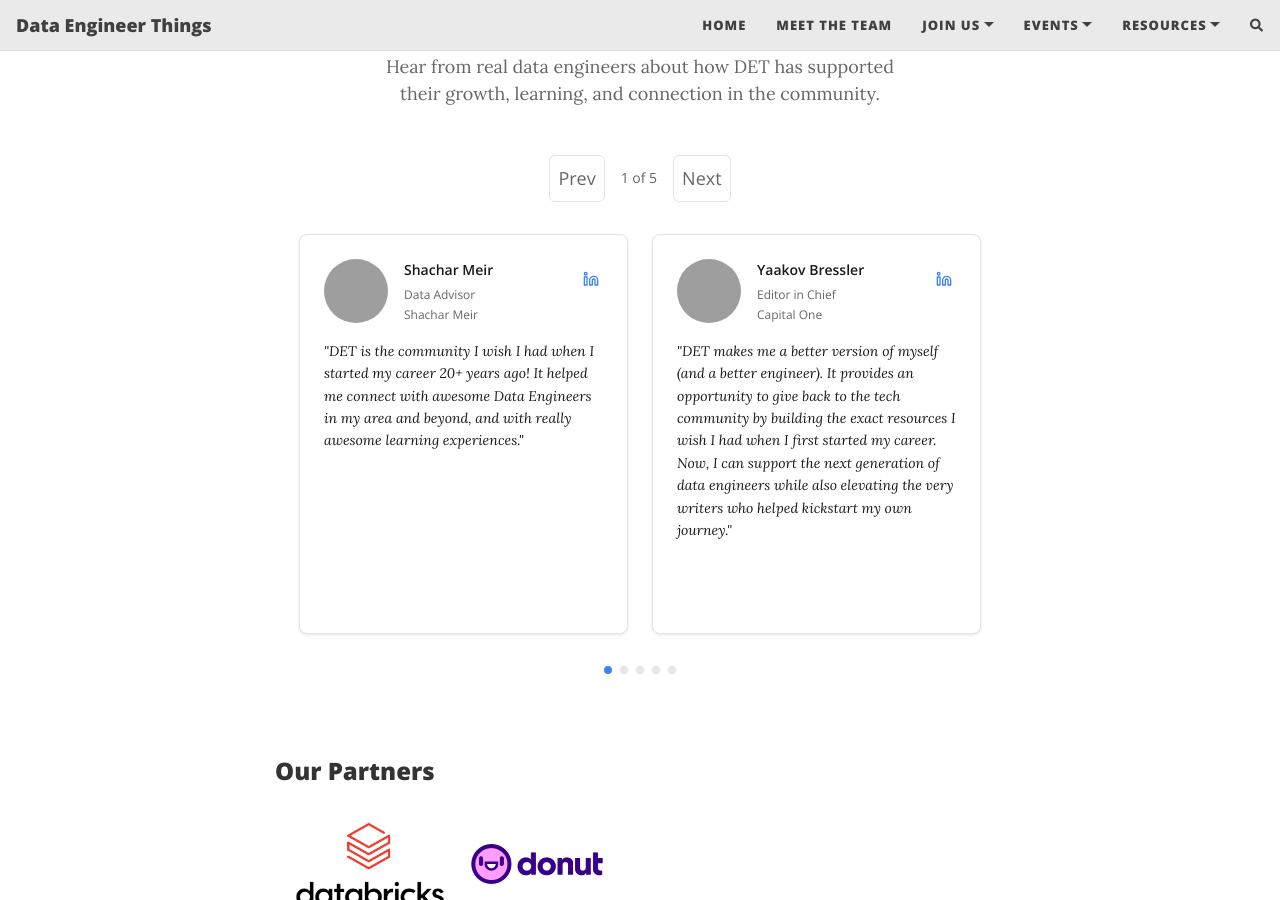
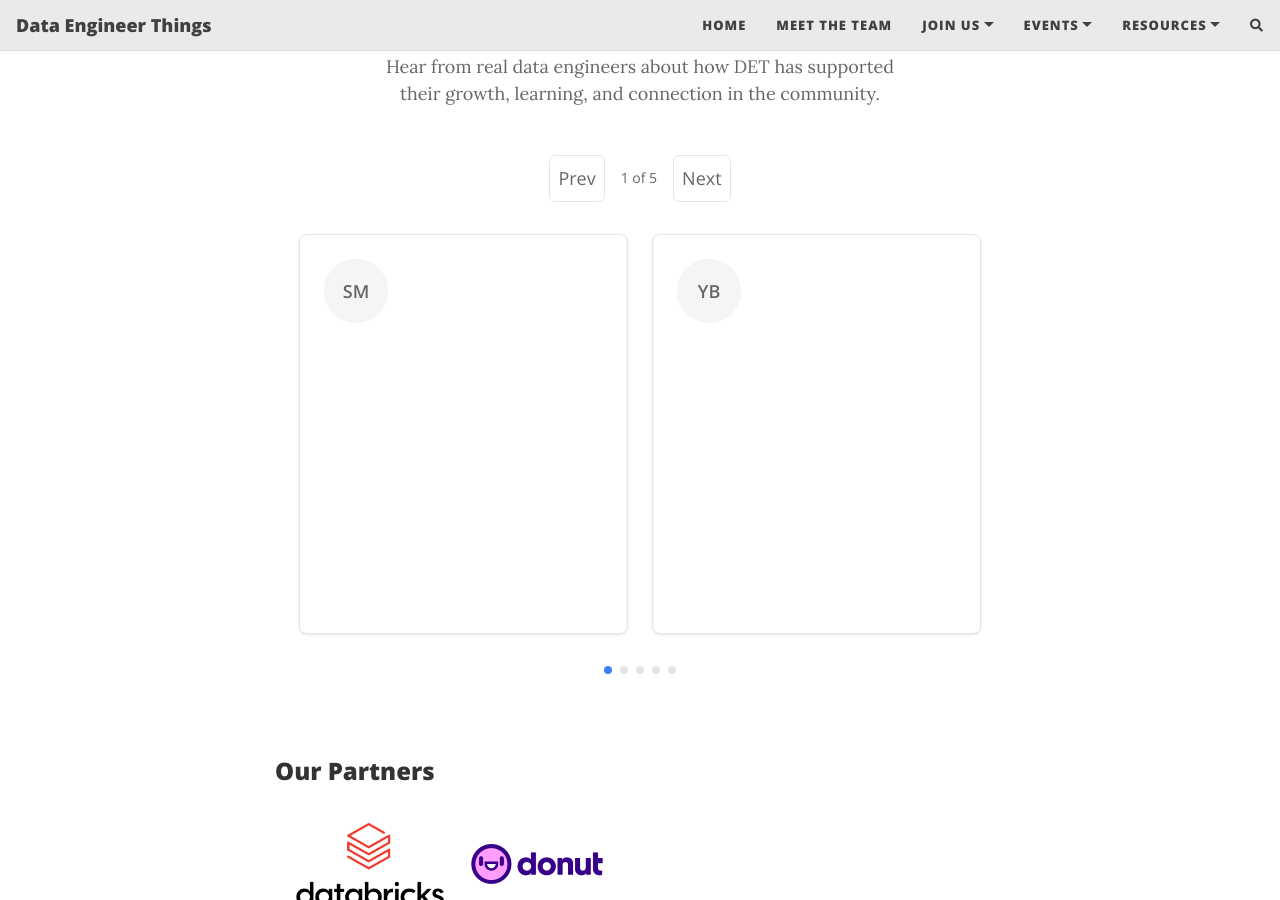
Before and after one commit to Jsk07211/website-test, a Jekyll site: the page built from index.md, in a window 1280 px wide and 900 px high, scrolled down 2165 px. Built offline with Jekyll 4.4.1, drawn with Linux system fonts in a browser that asks for light colours; nearby versions of some CDN libraries; comment, search, counter and statistics services are not loaded.

```diff
--- a/assets/js/det-join-section.js
+++ b/assets/js/det-join-section.js
@@ -1,3 +1,11 @@
+const asset = (p) => {
+  if (!p) return '';
+  const base = (window.BASE_URL || '').replace(/\/$/, '');
+  if (/^https?:\/\//i.test(p)) return p;      // absolute URL -> leave as is
+  if (p.startsWith('/')) return `${base}${p}`; // '/assets/...' -> '/repo-name/assets/...'
+  return `${base}/${p}`;                       // 'assets/...'  -> '/repo-name/assets/...'
+};
+
 // Testimonials data
 const testimonials = [
   {
@@ -126,38 +134,18 @@ class TestimonialCarousel {
     const grid = document.getElementById('testimonialsGrid');
     const currentTestimonials = this.getCurrentTestimonials();
 
-    grid.innerHTML = currentTestimonials.map(testimonial => `
+    grid.innerHTML = currentTestimonials.map(t => `
       <div class="testimonial-card">
         <div class="testimonial-content">
           <div class="testimonial-header">
             <div class="testimonial-avatar">
-              <img src="{{ '${testimonial.avatar} | relative_url }}" alt="${testimonial.name}" onerror="this.style.display='none'; this.nextElementSibling.style.display='flex';">
+              <img src="${asset(t.avatar)}"
+                  alt="${t.name}"
+                  onerror="this.style.display='none'; this.nextElementSibling.style.display='flex';">
               <div style="display:none; align-items:center; justify-content:center; width:100%; height:100%; background:#f5f5f5; border-radius:50%; font-weight:600; font-size:1.125rem; color:#666;">
-                ${testimonial.name.split(' ').map(n => n[0]).join('')}
+                ${t.name.split(' ').map(n => n[0]).join('')}
               </div>
             </div>
-
-            <div class="testimonial-info">
-              <div class="testimonial-meta">
-                <div class="testimonial-details">
-                  <div class="testimonial-name">${testimonial.name}</div>
-                  <div class="testimonial-title">${testimonial.title}</div>
-                  <div class="testimonial-company">${testimonial.company}</div>
-                </div>
-
-                <a href="${testimonial.linkedinUrl}" target="_blank" rel="noopener noreferrer" class="linkedin-link">
-                  <svg width="16" height="16" viewBox="0 0 24 24" fill="none" stroke="currentColor" stroke-width="2" stroke-linecap="round" stroke-linejoin="round">
-                    <path d="M16 8a6 6 0 0 1 6 6v7h-4v-7a2 2 0 0 0-2-2 2 2 0 0 0-2 2v7h-4v-7a6 6 0 0 1 6-6z"></path>
-                    <rect x="2" y="9" width="4" height="12"></rect>
-                    <circle cx="4" cy="4" r="2"></circle>
-                  </svg>
-                </a>
-              </div>
-            </div>
-          </div>
-
-          <div class="testimonial-text">
-            "${testimonial.text}"
           </div>
         </div>
       </div>
```
Also changed, not shown: index.md (+2 -0 lines).
